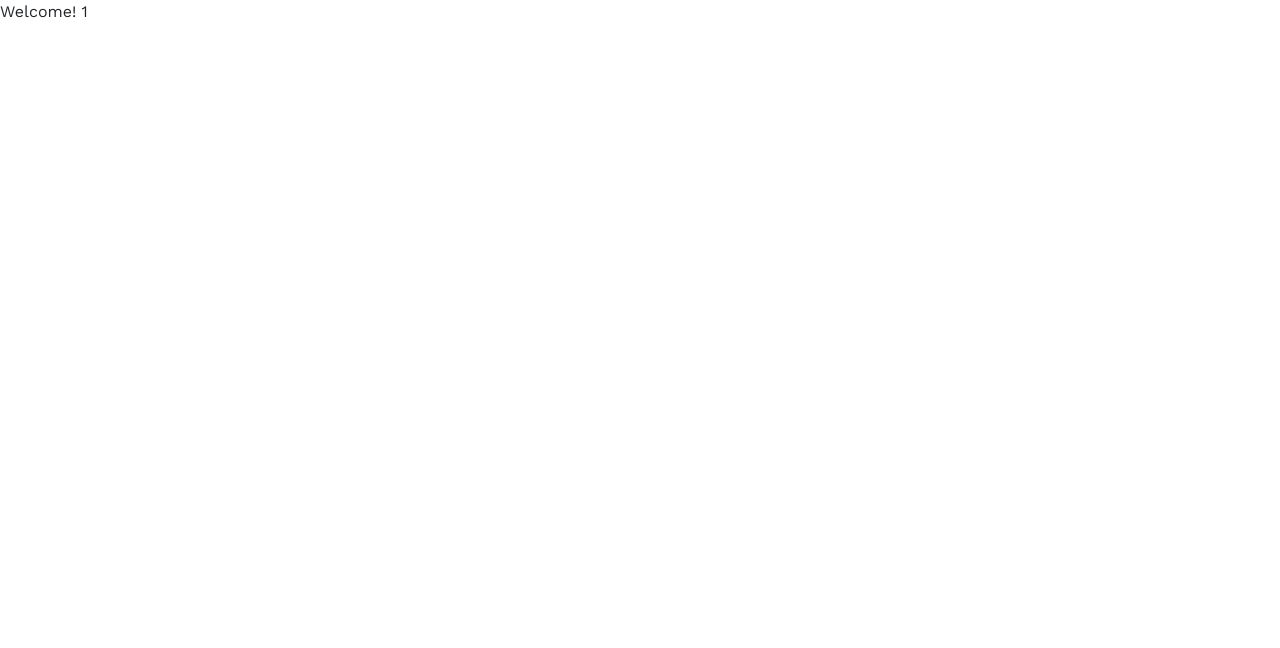
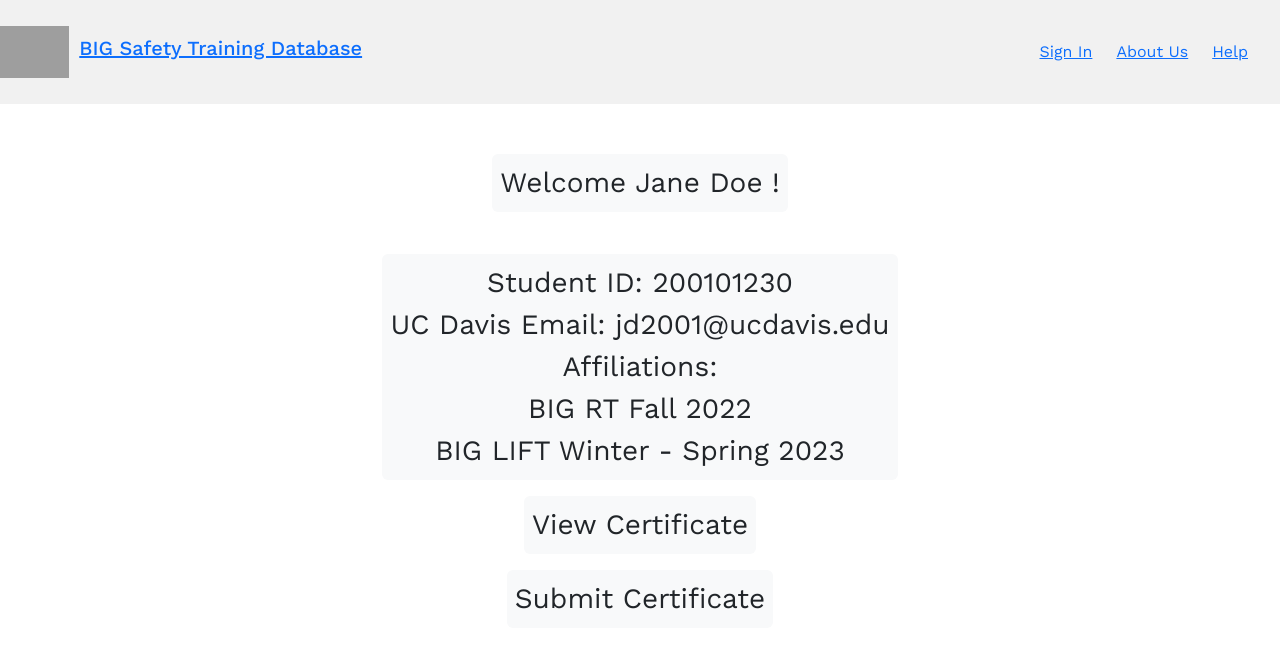
Before and after one commit to leej1230/safety-data-training, a Next.js app: page /profile/1 in a window 1280 px wide. Shown: the top 648 px of the page. Built offline with nearby package versions, Linux system fonts and the light colour scheme; grey boxes are pictures that could not be loaded.

Commit message:
Workedon the profile page

```diff
--- a/src/pages/profile/[uid].js
+++ /dev/null
@@ -1,23 +0,0 @@
-import { useRouter } from "next/router";
-
-const userData = {
-  given_name: "Jane",
-  family_name: "Doe",
-  name: "Jane Doe",
-  email: "jd2001@ucdavis.edu",
-  student_id: 200101230,
-};
-
-const Profile = () => {
-  const router = useRouter();
-  const { uid } = router.query;
-
-  // Render starts from below here
-  return (
-    <>
-      <p>Welcome! {uid}</p>
-    </>
-  );
-};
-
-export default Profile;
--- /dev/null
+++ b/src/pages/profile/[uid].tsx
@@ -0,0 +1,60 @@
+import { useRouter } from "next/router";
+import React from 'react';
+import Head from "next/head";
+import 'bootstrap/dist/css/bootstrap.min.css';
+import Navbar from "@/components/Navbar";
+
+const userData = {
+  given_name: "Jane",
+  family_name: "Doe",
+  name: "Jane Doe",
+  email: "jd2001@ucdavis.edu",
+  student_id: 200101230,
+};
+
+const Profile = () => {
+  const router = useRouter();
+  const { uid } = router.query;
+
+  // Render starts from below here
+  return (
+    <>
+      <Head>
+        <title>Info Update</title>
+      </Head>
+
+      <Navbar />
+      <div className="text-center vh-100" style={{ marginTop: '50px' }}>
+        <div className="d-inline-block bg-light rounded p-2" >
+          <p className="m-0 fs-3">Welcome {userData.given_name} {userData.family_name} !</p>
+        </div>
+      </div>
+
+      <div className="text-center" style={{ marginTop: '-700px' }}>
+        <div className="d-inline-block bg-light rounded p-2" >
+          <p className="m-0 fs-3">Student ID:  {userData.student_id}</p>
+          <p className="m-0 fs-3">UC Davis Email:  {userData.email}</p>
+          <p className="m-0 fs-3">Affiliations: </p>
+          <p className="m-0 fs-3"> BIG RT Fall 2022</p>
+          <p className="m-0 fs-3"> BIG LIFT Winter - Spring 2023</p>
+        </div>
+      </div>
+
+      <div className="text-center mt-3">
+        <div className="d-inline-block bg-light rounded p-2" >
+          <p className="m-0 fs-3">View Certificate</p>
+        </div>
+      </div>
+
+      <div className="text-center mt-3">
+        <div className="d-inline-block bg-light rounded p-2" >
+          <p className="m-0 fs-3">Submit Certificate</p>
+        </div>
+      </div>
+
+    </>
+
+  );
+};
+
+export default Profile;
```
Also changed, not shown: src/pages/contact.tsx (added, +39 -0 lines).
